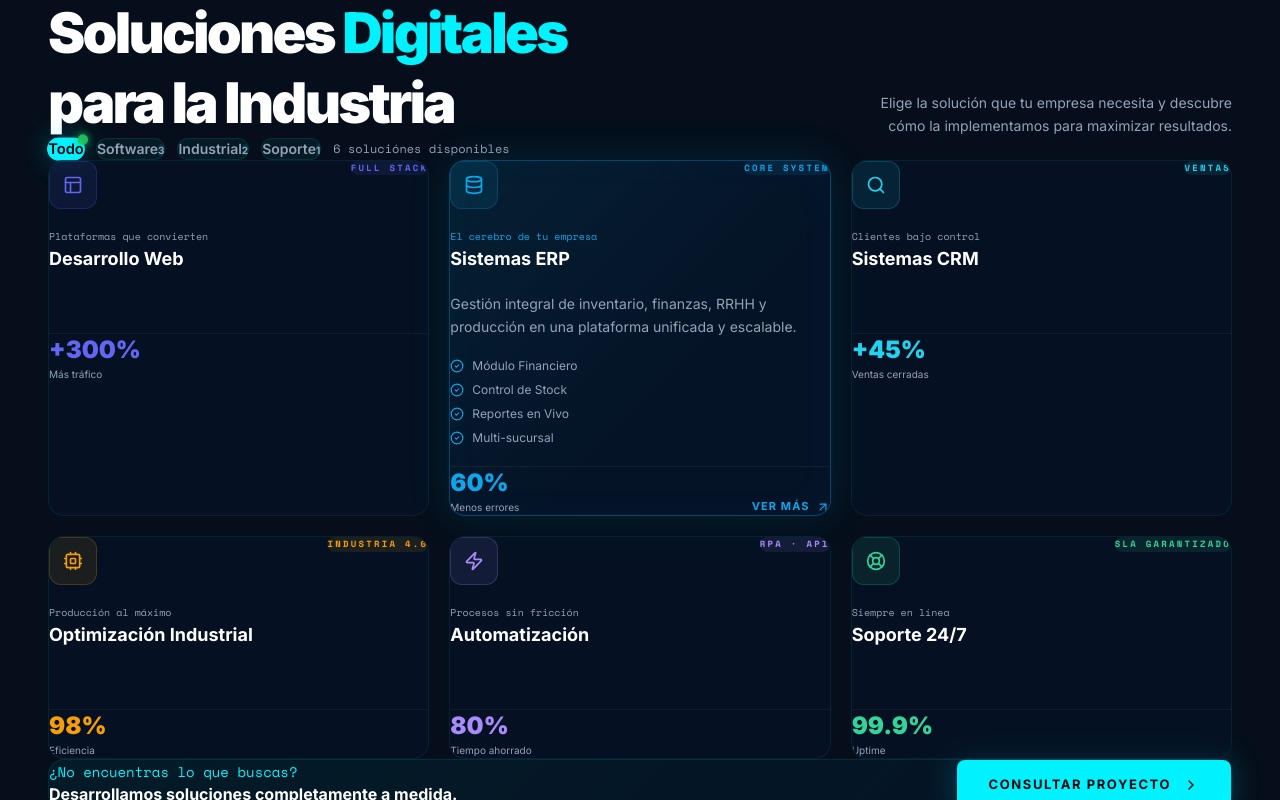
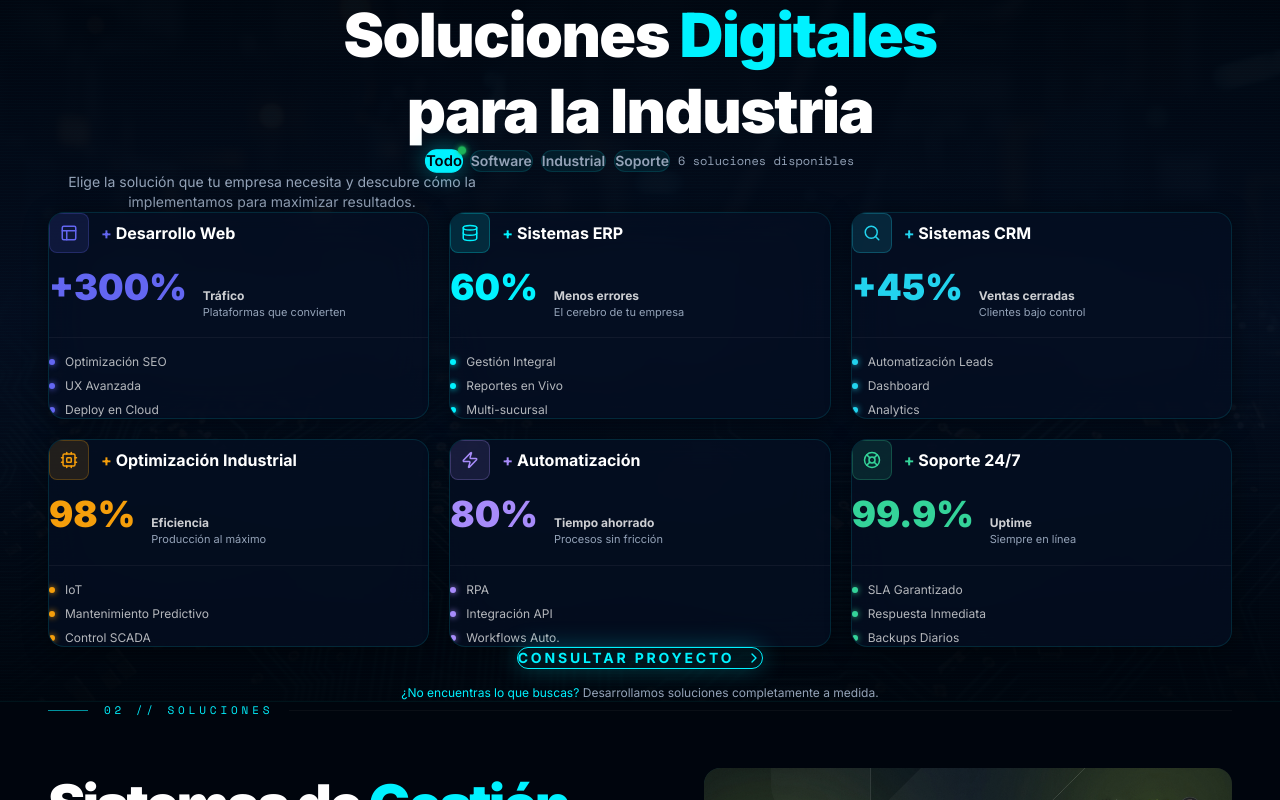
Before and after one commit to MGDIGUITAL/mg-digital-landing, a Next.js app: page /en in a window 1280 px wide. Shown: the part 1080-1880 px from the top of the page. Built offline with nearby package versions, Linux system fonts and the light colour scheme.

Commit message:
feat: services section glassmorphism PCB bg, color-coded neon cards, centered layout, metric-first design

```diff
--- a/components/ServicesSection.tsx
+++ b/components/ServicesSection.tsx
@@ -2,11 +2,10 @@
 
 import { useRef, useEffect, useState } from 'react'
 import {
-  Cpu, Database, Layout, Zap, Search, LifeBuoy,
-  ArrowUpRight, CheckCircle2, ChevronRight,
+  Cpu, Database, Layout, Zap, Search, LifeBuoy, ChevronRight,
 } from 'lucide-react'
 
-/* ── Data ─────────────────────────────────────────────── */
+/* ── Data ─────────────────────────────────────────── */
 const CATEGORIES = ['Todo', 'Software', 'Industrial', 'Soporte'] as const
 type Category = typeof CATEGORIES[number]
 
@@ -15,219 +14,189 @@ const SERVICES = [
     key: 'web',
     icon: Layout,
     category: 'Software' as Category,
-    badge: 'FULL STACK',
     title: 'Desarrollo Web',
     headline: 'Plataformas que convierten',
-    desc: 'Sitios y apps web de alto rendimiento, SEO optimizado y UI/UX diseñados para convertir visitantes en clientes.',
-    features: ['Next.js & React', 'SEO Técnico', 'Diseño Responsivo', 'Deploy en Cloud'],
-    metric: { value: '+300%', label: 'Más tráfico' },
+    metric: '+300%',
+    metricLabel: 'Tráfico',
+    bullets: ['Optimización SEO', 'UX Avanzada', 'Deploy en Cloud'],
     color: '#6366f1',
   },
   {
     key: 'erp',
     icon: Database,
     category: 'Software' as Category,
-    badge: 'CORE SYSTEM',
     title: 'Sistemas ERP',
     headline: 'El cerebro de tu empresa',
-    desc: 'Gestión integral de inventario, finanzas, RRHH y producción en una plataforma unificada y escalable.',
-    features: ['Módulo Financiero', 'Control de Stock', 'Reportes en Vivo', 'Multi-sucursal'],
-    metric: { value: '60%', label: 'Menos errores' },
-    color: '#0ea5e9',
+    metric: '60%',
+    metricLabel: 'Menos errores',
+    bullets: ['Gestión Integral', 'Reportes en Vivo', 'Multi-sucursal'],
+    color: '#00f2ff',
   },
   {
     key: 'crm',
     icon: Search,
     category: 'Software' as Category,
-    badge: 'VENTAS',
     title: 'Sistemas CRM',
     headline: 'Clientes bajo control',
-    desc: 'Centraliza tu pipeline comercial, historial de clientes y automatización de seguimiento para cerrar más negocios.',
-    features: ['Pipeline Visual', 'Automatización', 'Email Marketing', 'Analytics'],
-    metric: { value: '+45%', label: 'Ventas cerradas' },
+    metric: '+45%',
+    metricLabel: 'Ventas cerradas',
+    bullets: ['Automatización Leads', 'Dashboard', 'Analytics'],
     color: '#22d3ee',
   },
   {
     key: 'industrial',
     icon: Cpu,
     category: 'Industrial' as Category,
-    badge: 'INDUSTRIA 4.0',
     title: 'Optimización Industrial',
     headline: 'Producción al máximo',
-    desc: 'Automatizamos líneas de producción, detectamos cuellos de botella y reducimos desperdicios con análisis predictivo.',
-    features: ['Sensores IoT', 'Gemelo Digital', 'Control SCADA', 'Mantenimiento Pred.'],
-    metric: { value: '98%', label: 'Eficiencia' },
+    metric: '98%',
+    metricLabel: 'Eficiencia',
+    bullets: ['IoT', 'Mantenimiento Predictivo', 'Control SCADA'],
     color: '#f59e0b',
   },
   {
     key: 'automation',
     icon: Zap,
     category: 'Industrial' as Category,
-    badge: 'RPA · API',
     title: 'Automatización',
     headline: 'Procesos sin fricción',
-    desc: 'Robots de procesos, integraciones API y flujos de trabajo automáticos que eliminan tareas manuales repetitivas.',
-    features: ['RPA Empresarial', 'Integración API', 'Workflows', 'Notificaciones Auto.'],
-    metric: { value: '80%', label: 'Tiempo ahorrado' },
+    metric: '80%',
+    metricLabel: 'Tiempo ahorrado',
+    bullets: ['RPA', 'Integración API', 'Workflows Auto.'],
     color: '#a78bfa',
   },
   {
     key: 'support',
     icon: LifeBuoy,
     category: 'Soporte' as Category,
-    badge: 'SLA GARANTIZADO',
     title: 'Soporte 24/7',
     headline: 'Siempre en línea',
-    desc: 'Monitoreo continuo, SLAs garantizados por contrato y equipo técnico disponible cuando tu operación lo exige.',
-    features: ['Monitoreo 24/7', 'Respuesta < 1h', 'Backups Diarios', 'SLA por Contrato'],
-    metric: { value: '99.9%', label: 'Uptime' },
+    metric: '99.9%',
+    metricLabel: 'Uptime',
+    bullets: ['SLA Garantizado', 'Respuesta Inmediata', 'Backups Diarios'],
     color: '#34d399',
   },
 ]
 
-/* ── Animated card ──────────────────────────────────────── */
-function ServiceCard({
-  svc,
-  index,
-  isActive,
-  onClick,
-}: {
-  svc: typeof SERVICES[0]
-  index: number
-  isActive: boolean
-  onClick: () => void
-}) {
-  const ref = useRef<HTMLDivElement>(null)
-  const [visible, setVisible] = useState(false)
-
+/* ── Mouse-tracking glow hook ── */
+function useMouseGlow(ref: React.RefObject<HTMLDivElement | null>) {
   useEffect(() => {
     const el = ref.current
     if (!el) return
-    const obs = new IntersectionObserver(
-      ([e]) => { if (e.isIntersecting) setVisible(true) },
-      { threshold: 0.1 }
-    )
+    const onMove = (e: MouseEvent) => {
+      const rect = el.getBoundingClientRect()
+      const x = e.clientX - rect.left
+      const y = e.clientY - rect.top
+      el.style.setProperty('--mx', `${x}px`)
+      el.style.setProperty('--my', `${y}px`)
+    }
+    el.addEventListener('mousemove', onMove)
+    return () => el.removeEventListener('mousemove', onMove)
+  }, [])
+}
+
+/* ── Service Card ─────────────────────────────────── */
+function ServiceCard({ svc, index }: { svc: typeof SERVICES[0]; index: number }) {
+  const cardRef = useRef<HTMLDivElement>(null)
+  const [visible, setVisible] = useState(false)
+  const [hovered, setHovered] = useState(false)
+
+  useEffect(() => {
+    const el = cardRef.current
+    if (!el) return
+    const obs = new IntersectionObserver(([e]) => { if (e.isIntersecting) setVisible(true) }, { threshold: 0.1 })
     obs.observe(el)
     return () => obs.disconnect()
   }, [])
 
   return (
     <div
-      ref={ref}
-      onClick={onClick}
-      className="group relative cursor-pointer rounded-2xl overflow-hidden transition-all duration-500"
+      ref={cardRef}
+      onMouseEnter={() => setHovered(true)}
+      onMouseLeave={() => setHovered(false)}
+      className="relative rounded-2xl overflow-hidden transition-all duration-500"
       style={{
         opacity: visible ? 1 : 0,
-        transform: visible ? 'translateY(0) scale(1)' : 'translateY(32px) scale(0.97)',
-        transition: `opacity 0.5s ${index * 0.07}s ease, transform 0.5s ${index * 0.07}s ease, box-shadow 0.3s ease`,
-        background: isActive
-          ? `linear-gradient(135deg, rgba(${hexToRgb(svc.color)}, 0.12) 0%, rgba(5,20,40,0.95) 60%)`
-          : 'rgba(5, 20, 40, 0.6)',
-        border: `1px solid ${isActive ? svc.color + '55' : 'rgba(0,242,255,0.08)'}`,
-        boxShadow: isActive ? `0 0 40px ${svc.color}25, inset 0 0 40px ${svc.color}08` : 'none',
+        transform: visible
+          ? hovered ? 'translateY(-6px) scale(1.01)' : 'translateY(0) scale(1)'
+          : 'translateY(28px) scale(0.97)',
+        transition: `opacity 0.5s ${index * 0.07}s ease, transform 0.4s ease, box-shadow 0.4s ease`,
+        background: 'rgba(5, 15, 35, 0.7)',
+        backdropFilter: 'blur(20px)',
+        WebkitBackdropFilter: 'blur(20px)',
+        border: `1px solid ${hovered ? svc.color + '70' : 'rgba(0,242,255,0.12)'}`,
+        boxShadow: hovered
+          ? `0 0 0 1px ${svc.color}30, 0 20px 60px ${svc.color}20, inset 0 0 30px ${svc.color}06`
+          : '0 4px 24px rgba(0,0,0,0.4)',
       }}
     >
-      {/* Top accent line */}
+      {/* Animated top border glow */}
       <div
-        className="absolute top-0 left-0 h-[2px] w-0 group-hover:w-full transition-all duration-700"
-        style={{ background: `linear-gradient(90deg, ${svc.color}, transparent)` }}
+        className="absolute top-0 left-0 right-0 h-[1.5px] transition-all duration-500"
+        style={{
+          background: hovered
+            ? `linear-gradient(90deg, transparent 0%, ${svc.color} 50%, transparent 100%)`
+            : 'transparent',
+          boxShadow: hovered ? `0 0 10px ${svc.color}` : 'none',
+        }}
       />
 
-      <div className="p-7 flex flex-col gap-5">
-        {/* Header row */}
-        <div className="flex items-start justify-between">
+      <div className="p-6 flex flex-col gap-4">
+        {/* Icon + title row */}
+        <div className="flex items-center gap-3">
           <div
-            className="w-12 h-12 rounded-xl flex items-center justify-center flex-shrink-0 transition-all duration-300 group-hover:scale-110"
-            style={{ background: `${svc.color}18`, border: `1px solid ${svc.color}35` }}
+            className="w-10 h-10 rounded-lg flex items-center justify-center flex-shrink-0 transition-all duration-300"
+            style={{
+              background: `${svc.color}20`,
+              border: `1px solid ${svc.color}40`,
+              boxShadow: hovered ? `0 0 14px ${svc.color}50` : 'none',
+            }}
           >
-            <svc.icon className="w-5 h-5" style={{ color: svc.color }} />
+            <svc.icon className="w-4.5 h-4.5" style={{ color: svc.color, width: '18px', height: '18px' }} />
           </div>
-          <span
-            className="text-[9px] font-mono font-bold tracking-[0.25em] px-2.5 py-1 rounded-full"
-            style={{ color: svc.color, background: `${svc.color}18` }}
-          >
-            {svc.badge}
-          </span>
-        </div>
-
-        {/* Title */}
-        <div>
-          <p className="text-[10px] font-mono mb-1 transition-colors duration-300"
-             style={{ color: isActive ? svc.color : 'var(--slate)' }}>
-            {svc.headline}
-          </p>
-          <h3
-            className="text-lg font-bold text-white group-hover:text-white transition-colors duration-300"
-            style={{ color: isActive ? 'white' : undefined }}
-          >
-            {svc.title}
+          <h3 className="font-bold text-base text-white">
+            <span style={{ color: svc.color }}>+ </span>{svc.title}
           </h3>
         </div>
 
-        {/* Description — visible on active or hover */}
-        <p
-          className="text-sm leading-relaxed transition-all duration-500"
-          style={{
-            color: 'var(--slate)',
-            maxHeight: isActive ? '100px' : '0',
-            opacity: isActive ? 1 : 0,
-            overflow: 'hidden',
-          }}
+        {/* Metric row */}
+        <div className="flex items-baseline gap-4">
+          <span
+            className="text-4xl font-black leading-none transition-all duration-300"
+            style={{ color: svc.color, textShadow: hovered ? `0 0 20px ${svc.color}80` : 'none' }}
           >
-          {svc.desc}
-        </p>
+            {svc.metric}
+          </span>
+          <div className="flex flex-col">
+            <span className="text-xs font-bold text-white/80">{svc.metricLabel}</span>
+            <span className="text-[11px]" style={{ color: 'var(--slate)' }}>{svc.headline}</span>
+          </div>
+        </div>
 
-        {/* Features list */}
-        <ul
-          className="flex flex-col gap-2 transition-all duration-500"
-          style={{
-            maxHeight: isActive ? '200px' : '0',
-            opacity: isActive ? 1 : 0,
-            overflow: 'hidden',
-          }}
-        >
-          {svc.features.map(f => (
-            <li key={f} className="flex items-center gap-2 text-xs" style={{ color: 'var(--slate)' }}>
-              <CheckCircle2 className="w-3.5 h-3.5 flex-shrink-0" style={{ color: svc.color }} />
-              {f}
+        {/* Divider */}
+        <div className="h-px w-full" style={{ background: 'rgba(255,255,255,0.05)' }} />
+
+        {/* Bullet features */}
+        <ul className="flex flex-col gap-2">
+          {svc.bullets.map(b => (
+            <li key={b} className="flex items-center gap-2.5">
+              <span
+                className="w-1.5 h-1.5 rounded-full flex-shrink-0"
+                style={{ background: svc.color, boxShadow: `0 0 6px ${svc.color}` }}
+              />
+              <span className="text-xs text-white/70">{b}</span>
             </li>
           ))}
         </ul>
-
-        {/* Metric + CTA */}
-        <div className="flex items-end justify-between pt-2 border-t border-white/5">
-          <div>
-            <span className="text-2xl font-black" style={{ color: svc.color }}>{svc.metric.value}</span>
-            <p className="text-[10px] mt-0.5" style={{ color: 'var(--slate)' }}>{svc.metric.label}</p>
-          </div>
-          <div
-            className="flex items-center gap-1.5 text-[11px] font-bold uppercase tracking-widest transition-all duration-300"
-            style={{
-              color: svc.color,
-              opacity: isActive ? 1 : 0,
-              transform: isActive ? 'translateX(0)' : 'translateX(-8px)',
-            }}
-          >
-            Ver más <ArrowUpRight className="w-3.5 h-3.5" />
-          </div>
-        </div>
       </div>
     </div>
   )
 }
 
-/* ── Hex helper ─────────────────────────────────────────── */
-function hexToRgb(hex: string): string {
-  const r = parseInt(hex.slice(1, 3), 16)
-  const g = parseInt(hex.slice(3, 5), 16)
-  const b = parseInt(hex.slice(5, 7), 16)
-  return `${r},${g},${b}`
-}
-
-/* ── Section ────────────────────────────────────────────── */
+/* ── Section ─────────────────────────────────────── */
 export default function ServicesSection() {
   const [activeCategory, setActiveCategory] = useState<Category>('Todo')
-  const [activeCard, setActiveCard] = useState<string | null>('erp')
+  const sectionRef = useRef<HTMLDivElement>(null)
 
   const filtered = SERVICES.filter(
     s => activeCategory === 'Todo' || s.category === activeCategory
@@ -236,108 +205,125 @@ export default function ServicesSection() {
   return (
     <section
       id="servicios"
-      className="py-32 scroll-mt-24"
-      style={{ background: 'var(--bg-surface)' }}
+      className="relative py-32 scroll-mt-24 overflow-hidden"
     >
-      <div className="container">
+      {/* ── PCB / Robot background ── */}
+      <div className="absolute inset-0 z-0">
+        <img
+          src="/services_bg.png"
+          alt=""
+          aria-hidden="true"
+          className="w-full h-full object-cover"
+          style={{ opacity: 0.18 }}
+        />
+        {/* Dark overlay for readability */}
+        <div
+          className="absolute inset-0"
+          style={{
+            background: 'linear-gradient(180deg, rgba(0,5,13,0.85) 0%, rgba(5,15,35,0.78) 50%, rgba(0,5,13,0.92) 100%)',
+          }}
+        />
+        {/* Scanlines */}
+        <div
+          className="absolute inset-0"
+          style={{
+            backgroundImage: 'repeating-linear-gradient(0deg, rgba(0,242,255,0.012) 0px, rgba(0,242,255,0.012) 1px, transparent 1px, transparent 3px)',
+          }}
+        />
+      </div>
 
-        {/* ── Header ── */}
-        <div className="section-label"><span>01 // Soluciones Digitales</span></div>
+      {/* ── Content ── */}
+      <div className="container relative z-10">
 
-        <div className="flex flex-col lg:flex-row lg:items-end justify-between gap-8 mb-12">
-          <div>
+        {/* Header — centered */}
+        <div className="text-center mb-10">
+          <div className="section-label justify-center">
+            <span>01 // Soluciones Digitales</span>
+          </div>
           <h2
-              className="font-black leading-tight tracking-tighter"
-              style={{ fontSize: 'clamp(2rem, 5vw, 3.5rem)' }}
+            className="font-black leading-tight tracking-tight mb-4"
+            style={{ fontSize: 'clamp(2.2rem, 5vw, 3.8rem)' }}
           >
             Soluciones <span className="text-cyan">Digitales</span>
             <br />
             para la Industria
           </h2>
+
+          {/* Filter pills — centered */}
+          <div className="flex items-center justify-center gap-2 flex-wrap mb-4">
+            {CATEGORIES.map(cat => {
+              const isActive = cat === activeCategory
+              return (
+                <button
+                  key={cat}
+                  onClick={() => setActiveCategory(cat)}
+                  className="relative px-4 py-2 rounded-full text-sm font-semibold transition-all duration-300"
+                  style={{
+                    background: isActive ? 'var(--cyan)' : 'rgba(0,242,255,0.07)',
+                    color: isActive ? 'var(--bg-deep)' : 'var(--slate)',
+                    border: `1px solid ${isActive ? 'var(--cyan)' : 'rgba(0,242,255,0.12)'}`,
+                    boxShadow: isActive ? '0 0 22px rgba(0,242,255,0.4)' : 'none',
+                    transform: isActive ? 'scale(1.06)' : 'scale(1)',
+                  }}
+                >
+                  {isActive && (
+                    <span
+                      className="absolute -top-1 -right-1 w-2 h-2 rounded-full"
+                      style={{ background: '#22c55e', boxShadow: '0 0 6px #22c55e', animation: 'ledBlink 2s infinite' }}
+                    />
+                  )}
+                  {cat}
+                </button>
+              )
+            })}
+            <span className="text-xs font-mono ml-2" style={{ color: 'var(--slate)' }}>
+              {filtered.length} soluciones disponibles
+            </span>
           </div>
-          <p className="max-w-sm text-sm leading-relaxed lg:text-right" style={{ color: 'var(--slate)' }}>
+
+          <p className="text-sm max-w-md mx-auto" style={{ color: 'var(--slate)' }}>
             Elige la solución que tu empresa necesita y descubre cómo la implementamos para maximizar resultados.
           </p>
         </div>
 
-        {/* ── Category filter menu ── */}
-        <div className="flex items-center gap-3 mb-10 flex-wrap">
-          {CATEGORIES.map((cat, i) => {
-            const isSelected = cat === activeCategory
-            return (
-              <button
-                key={cat}
-                onClick={() => setActiveCategory(cat)}
-                className="relative px-5 py-2.5 rounded-full text-sm font-semibold transition-all duration-300"
-                style={{
-                  background: isSelected ? 'var(--cyan)' : 'rgba(0,242,255,0.05)',
-                  color: isSelected ? 'var(--bg-deep)' : 'var(--slate)',
-                  border: `1px solid ${isSelected ? 'var(--cyan)' : 'rgba(0,242,255,0.1)'}`,
-                  boxShadow: isSelected ? '0 0 25px rgba(0,242,255,0.3)' : 'none',
-                  transform: isSelected ? 'scale(1.05)' : 'scale(1)',
-                  animationDelay: `${i * 0.06}s`,
-                }}
-              >
-                {/* Dot indicator for active */}
-                {isSelected && (
-                  <span
-                    className="absolute -top-1 -right-1 w-2.5 h-2.5 rounded-full"
-                    style={{ background: '#22c55e', boxShadow: '0 0 8px #22c55e', animation: 'ledBlink 2s infinite' }}
-                  />
-                )}
-                {cat}
-                {cat !== 'Todo' && (
-                  <span
-                    className="ml-2 text-[10px] font-bold px-1.5 py-0.5 rounded-full"
-                    style={{ background: isSelected ? 'rgba(0,5,13,0.2)' : 'rgba(0,242,255,0.1)' }}
-                  >
-                    {SERVICES.filter(s => s.category === cat).length}
-                  </span>
-                )}
-              </button>
-            )
-          })}
-
-          {/* Live count */}
-          <span className="ml-auto text-xs font-mono hidden sm:block" style={{ color: 'var(--slate)' }}>
-            {filtered.length} solución{filtered.length !== 1 ? 'es' : ''} disponible{filtered.length !== 1 ? 's' : ''}
-          </span>
-        </div>
-
-        {/* ── Cards grid ── */}
-        <div
-          className="grid grid-cols-1 md:grid-cols-2 lg:grid-cols-3 gap-5"
-          style={{ transition: 'all 0.4s ease' }}
-        >
+        {/* Cards grid */}
+        <div className="grid grid-cols-1 md:grid-cols-2 lg:grid-cols-3 gap-5 mb-10">
           {filtered.map((svc, i) => (
-            <ServiceCard
-              key={svc.key}
-              svc={svc}
-              index={i}
-              isActive={activeCard === svc.key}
-              onClick={() => setActiveCard(prev => prev === svc.key ? null : svc.key)}
-            />
+            <ServiceCard key={svc.key} svc={svc} index={i} />
           ))}
         </div>
 
-        {/* ── Bottom CTA strip ── */}
-        <div
-          className="mt-16 flex flex-col sm:flex-row items-center justify-between gap-6 p-8 rounded-2xl"
+        {/* CTA button — centered, neon border */}
+        <div className="flex flex-col items-center gap-4">
+          <a
+            href="#contacto"
+            className="group relative inline-flex items-center gap-3 px-10 py-4 font-bold uppercase tracking-[0.2em] text-sm text-white rounded-full transition-all duration-400"
             style={{
-            background: 'linear-gradient(135deg, rgba(0,242,255,0.06) 0%, rgba(5,20,40,0.8) 100%)',
-            border: '1px solid rgba(0,242,255,0.1)',
+              background: 'rgba(0,242,255,0.06)',
+              border: '1.5px solid var(--cyan)',
+              boxShadow: '0 0 24px rgba(0,242,255,0.25)',
+            }}
+            onMouseEnter={e => {
+              const el = e.currentTarget
+              el.style.background = 'rgba(0,242,255,0.12)'
+              el.style.boxShadow = '0 0 50px rgba(0,242,255,0.45)'
+              el.style.transform = 'scale(1.04)'
+            }}
+            onMouseLeave={e => {
+              const el = e.currentTarget
+              el.style.background = 'rgba(0,242,255,0.06)'
+              el.style.boxShadow = '0 0 24px rgba(0,242,255,0.25)'
+              el.style.transform = 'scale(1)'
             }}
           >
-          <div>
-            <p className="text-sm font-mono mb-1" style={{ color: 'var(--cyan)' }}>¿No encuentras lo que buscas?</p>
-            <p className="font-bold text-white">Desarrollamos soluciones completamente a medida.</p>
-          </div>
-          <a
-            href="#contacto"
-            className="btn-primary whitespace-nowrap flex-shrink-0"
-          >
-            Consultar Proyecto <ChevronRight className="w-4 h-4" />
+            <span style={{ color: 'var(--cyan)' }}>Consultar Proyecto</span>
+            <ChevronRight className="w-4 h-4 transition-transform duration-300 group-hover:translate-x-1" style={{ color: 'var(--cyan)' }} />
           </a>
+
+          <p className="text-xs text-center" style={{ color: 'var(--slate)' }}>
+            <span style={{ color: 'var(--cyan)' }}>¿No encuentras lo que buscas?</span>
+            {' '}Desarrollamos soluciones completamente a medida.
+          </p>
         </div>
       </div>
     </section>
```
Also changed, not shown: public/services_bg.png (added). Lines whose indentation alone changed are shown as unchanged.
